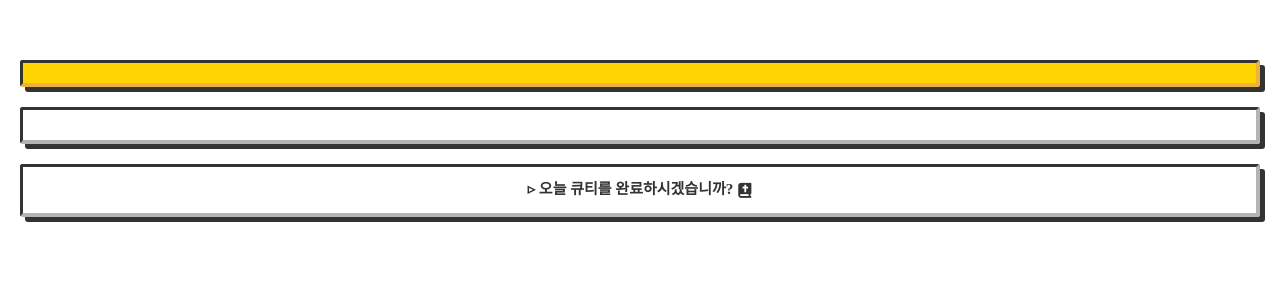
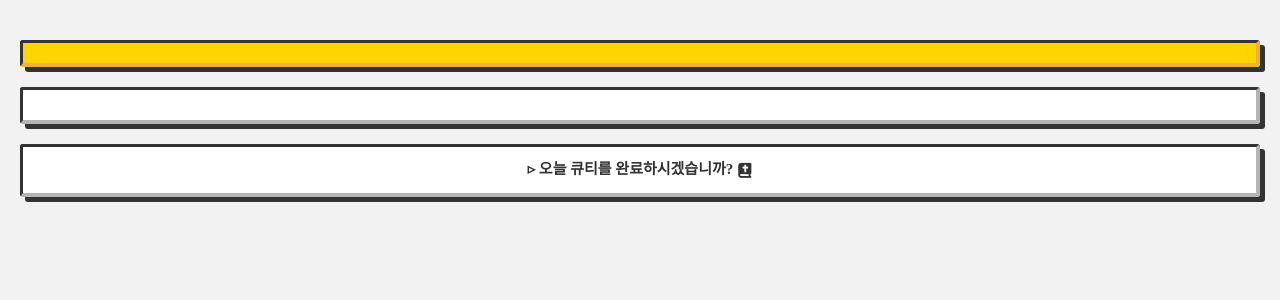
Before and after one commit to DenizKim1987/C-Branding-App, a Flask app: template templates/index.html in a window 1280 px wide. Shown: the top 300 px of the page. Run offline with Flask 3, Linux system fonts and the light colour scheme; the template is opened without the code that fills it, so the values that code supplies are empty; some libraries are stand-ins or nearby versions; some web fonts are replaced.

Commit message:
mod color

```diff
--- a/static/css/components/qt.css
+++ b/static/css/components/qt.css
@@ -6,7 +6,6 @@
     display: flex;
     justify-content: space-between;
     width: 100%;
-    background-color: whitesmoke;
     font-size: 15px;
 }
 
@@ -23,7 +22,7 @@
     display: flex;
     align-items: center;
     justify-content: center;
-    margin: 20px 0px;
+    margin: 10px 0px 20px;
     padding: 10px;
     border: 3px solid;
     border-radius: 3px;
@@ -40,6 +39,7 @@
 }
 
 .qt {
+    background-color: white;
     padding: 15px 0px;
     border: 3px solid;
     border-radius: 3px;
@@ -82,6 +82,7 @@
 }
 
 .qt-submit__btn {
+    background-color: white;
     font-family: 'PFStardust';
     margin: 20px auto 0px; /* 상하 마진 20px, 좌우 마진 자동 조절 */
     padding: 15px;
--- a/static/css/style.css
+++ b/static/css/style.css
@@ -23,6 +23,7 @@
 
 body {
     font-family: system-ui, -apple-system, BlinkMacSystemFont, 'Segoe UI', Roboto, Oxygen, Ubuntu, Cantarell, 'Open Sans', 'Helvetica Neue', sans-serif;
-    margin: 40px 20px;
+    margin: 30px 20px;
+    background-color: #f2f2f2; /* 배경색을 살짝 회색으로 조정 */
     color: #333;
 }
```
